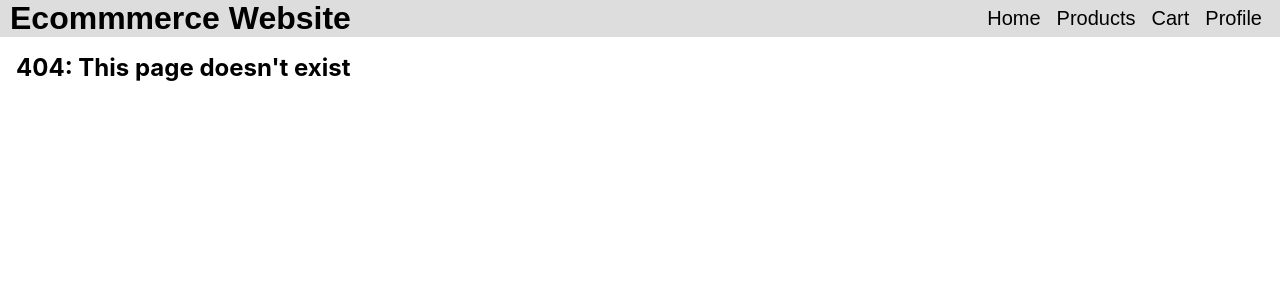
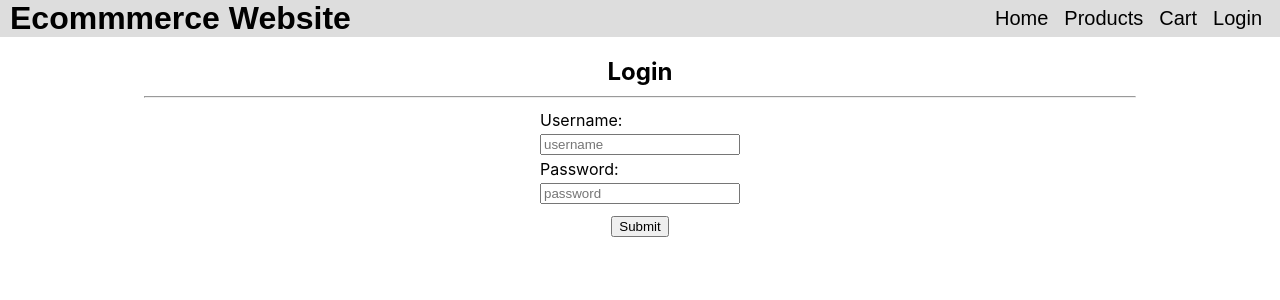
Before and after one commit to IsaiahPetrichor/ecommerce, a React (Create React App) app in the folder client/: page /login in a window 1280 px wide. Before the commit this address had no page. Shown: the top 300 px of the page. Built offline with nearby package versions, Linux system fonts and the light colour scheme.

Commit message:
began login system

```diff
--- a/client/src/App.tsx
+++ b/client/src/App.tsx
@@ -3,11 +3,13 @@ import { Outlet } from 'react-router-dom';
 import './App.css';
 import Header from './header';
 
+let loggedIn: boolean = false;
+
 function App() {
 	return (
 		<>
-			<Header></Header>
-			<Outlet></Outlet>
+			<Header loggedIn={loggedIn} />
+			<Outlet />
 		</>
 	);
 }
--- a/client/src/header.tsx
+++ b/client/src/header.tsx
@@ -1,7 +1,12 @@
+import { FC } from 'react';
 import { Link } from 'react-router-dom';
 import './header.css';
 
-export default function Header() {
+interface auth {
+	loggedIn: boolean;
+}
+
+const Header: FC<auth> = ({ loggedIn }) => {
 	return (
 		<header>
 			<h1>Ecommmerce Website</h1>
@@ -9,8 +14,14 @@ export default function Header() {
 				<Link to="/">Home</Link>
 				<Link to="/products">Products</Link>
 				<Link to="/cart">Cart</Link>
-				<Link to="/profile">Profile</Link>
+				{loggedIn ? (
+					<Link to="/profile">Profile</Link>
+				) : (
+					<Link to="/login">Login</Link>
+				)}
 			</nav>
 		</header>
 	);
-}
+};
+
+export default Header;
--- a/client/src/index.tsx
+++ b/client/src/index.tsx
@@ -6,6 +6,7 @@ import App from './App';
 import Cart from './order/cart';
 import Products from './products/products';
 import Profile from './profile/profile';
+import Login from './profile/login';
 
 ReactDOM.render(
 	<React.StrictMode>
@@ -15,6 +16,7 @@ ReactDOM.render(
 					<Route path="products" element={<Products />} />
 					<Route path="cart" element={<Cart />} />
 					<Route path="profile" element={<Profile />} />
+					<Route path="login" element={<Login />} />
 					<Route
 						path="*"
 						element={
--- /dev/null
+++ b/client/src/profile/login.css
@@ -0,0 +1,31 @@
+main {
+	margin: 20px;
+}
+
+h2 {
+	width: 100%;
+	text-align: center;
+}
+
+hr {
+	width: 80%;
+	margin: 10px auto;
+	height: min-content;
+	text-align: center;
+}
+
+form {
+	display: flex;
+	flex-direction: column;
+}
+
+input,
+label {
+	width: 200px;
+	margin: 2px auto;
+}
+
+button {
+	width: fit-content;
+	margin: 10px auto;
+}
--- /dev/null
+++ b/client/src/profile/login.tsx
@@ -0,0 +1,39 @@
+import React, { FC, useState } from 'react';
+import './login.css';
+
+const Login: FC = () => {
+	const [username, setUsername] = useState('');
+	const [password, setPassword] = useState('');
+
+	const handleSubmit = (e: React.SyntheticEvent) => {
+		e.preventDefault();
+	};
+
+	return (
+		<main>
+			<h2>Login</h2>
+			<hr />
+			<form onSubmit={handleSubmit}>
+				<label htmlFor="username">Username: </label>
+				<input
+					type="username"
+					name="username"
+					value={username}
+					onChange={(e) => setUsername(e.currentTarget.value)}
+					placeholder="username"
+				/>
+				<label htmlFor="password">Password: </label>
+				<input
+					type="password"
+					name="password"
+					value={password}
+					onChange={(e) => setPassword(e.currentTarget.value)}
+					placeholder="password"
+				/>
+				<button type="submit">Submit</button>
+			</form>
+		</main>
+	);
+};
+
+export default Login;
```
